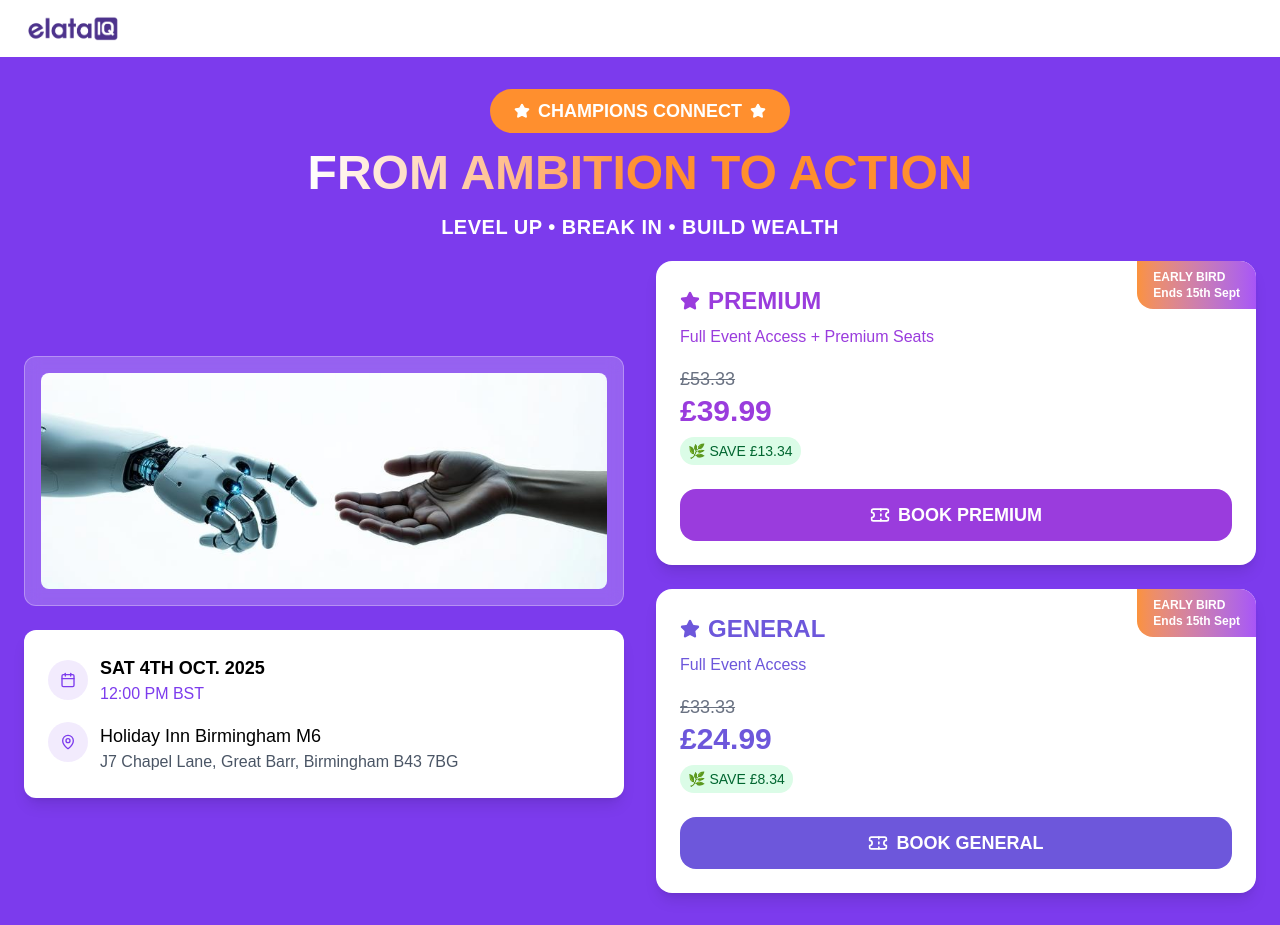
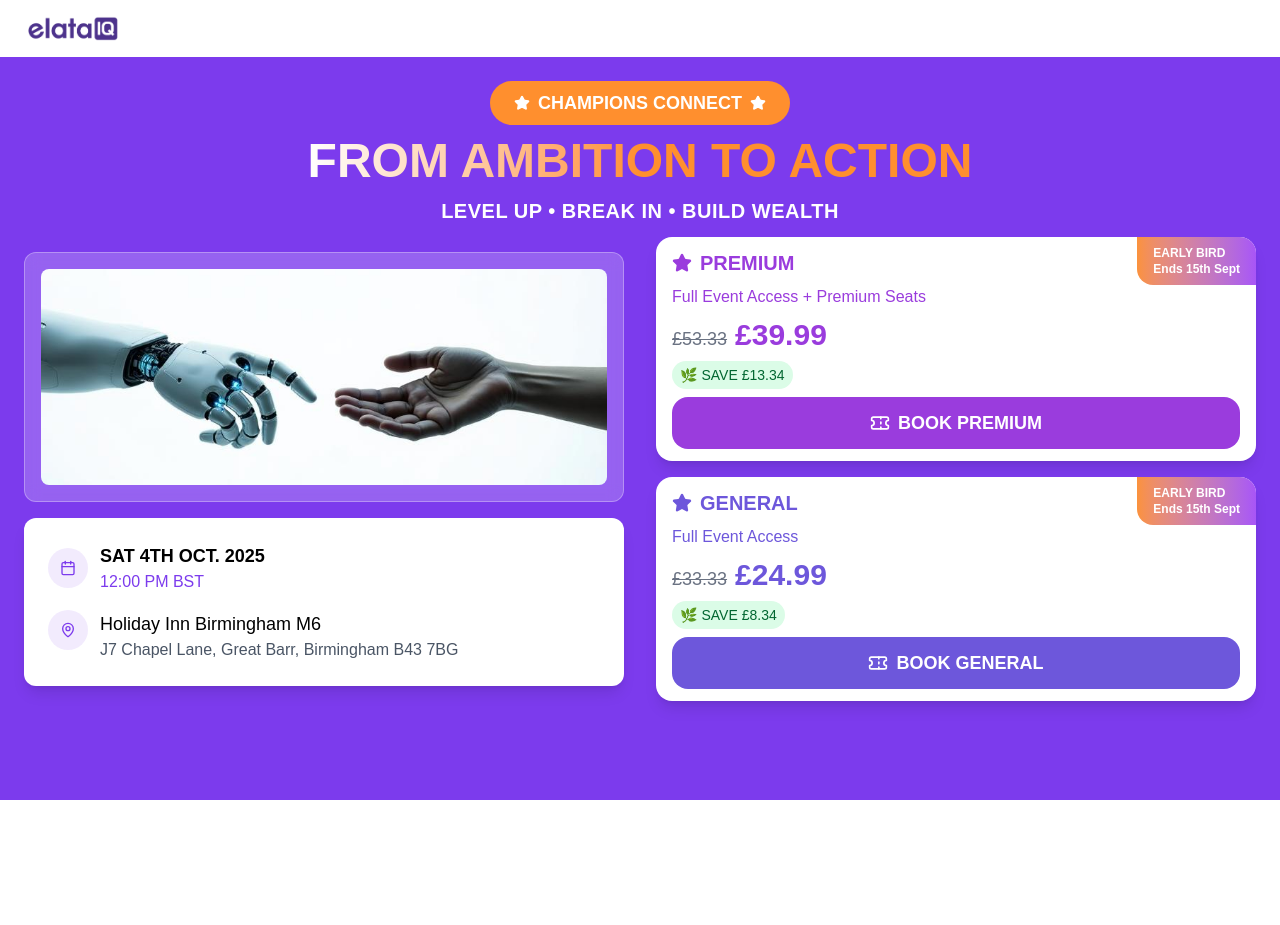
Before and after one commit to Philip-Nwabuwa/invite-link, a Next.js app: page / in a window 1280 px wide. After the commit the page ends 800 px from the top, so only its background shows below. Built offline with nearby package versions, Linux system fonts and the light colour scheme.

Commit message:
Adjust homepage layout by modifying padding and margin values, enhancing visual consistency and readability of text elements

```diff
--- a/src/app/page.tsx
+++ b/src/app/page.tsx
@@ -12,16 +12,16 @@ export default function Home() {
           <Image src={Logo} alt="Logo" width={100} height={100} />
         </div>
       </nav>
-      <div className="max-w-7xl mx-auto w-full flex flex-col items-center px-6 py-8">
-        <div className="bg-[#ff8f2e] w-fit rounded-full px-6 py-2 text-center mb-4">
+      <div className="max-w-7xl mx-auto w-full flex flex-col items-center px-6 py-6">
+        <div className="bg-[#ff8f2e] w-fit rounded-full px-6 py-2 text-center mb-3">
           <span className="text-white font-extrabold text-lg flex items-center justify-center gap-2">
             <Star className="w-4 h-4 fill-white" /> CHAMPIONS CONNECT{" "}
             <Star className="w-4 h-4 fill-white" />
           </span>
         </div>
 
-        <div className="text-center mb-5">
-          <h1 className="text-3xl md:text-5xl font-bold mb-4 bg-gradient-to-r from-[#fff] via-[#ff8f2e] to-[#ff8f2e] text-transparent bg-clip-text">
+        <div className="text-center mb-3">
+          <h1 className="text-3xl md:text-5xl font-bold mb-3 bg-gradient-to-r from-[#fff] via-[#ff8f2e] to-[#ff8f2e] text-transparent bg-clip-text">
             FROM AMBITION TO ACTION
           </h1>
           <p className="text-lg md:text-xl font-bold text-white uppercase tracking-wide">
@@ -30,7 +30,7 @@ export default function Home() {
         </div>
 
         <div className="w-full grid grid-cols-1 lg:grid-cols-2 justify-center items-center gap-4 md:gap-8">
-          <div className="space-y-6">
+          <div className="space-y-4">
             <div className="bg-white/20 backdrop-blur-sm rounded-xl h-[150px] md:h-[250px] p-4 flex items-center justify-center border border-white/30">
               <Image
                 src={RoboticHand}
@@ -69,14 +69,14 @@ export default function Home() {
             </div>
           </div>
 
-          <div className="space-y-6">
-            <div className="bg-white rounded-2xl p-4 md:p-6 shadow-lg text-black relative hover:scale-105 transition-all duration-500">
+          <div className="space-y-4">
+            <div className="bg-white rounded-2xl py-3 px-4 shadow-lg text-black relative hover:scale-105 transition-all duration-500">
               <div className="absolute top-0 right-0 bg-gradient-to-r from-[#fb923c] to-[#a855f7] text-white px-4 py-2 rounded-bl-2xl rounded-tr-2xl text-xs font-bold">
                 EARLY BIRD
                 <div className="text-xs">Ends 15th Sept</div>
               </div>
-              <div className="mb-3 md:mb-4">
-                <h3 className="text-[#9a3cdd] text-2xl font-bold mb-2 flex items-center gap-2">
+              <div className="mb-2">
+                <h3 className="text-[#9a3cdd] text-xl font-bold mb-2 flex items-center gap-2">
                   <Star className="size-5 fill-[#9a3cdd]" /> PREMIUM
                 </h3>
                 <p className="text-[#9a3cdd]">
@@ -84,8 +84,8 @@ export default function Home() {
                 </p>
               </div>
 
-              <div className="mb-3 md:mb-6">
-                <div className="flex flex-col items-baseline space-x-2 mb-2">
+              <div className="mb-2">
+                <div className="flex items-baseline space-x-2 mb-2">
                   <span className="text-gray-500 line-through text-lg">
                     £53.33
                   </span>
@@ -104,21 +104,21 @@ export default function Home() {
               </button>
             </div>
 
-            <div className="bg-white rounded-2xl p-4 md:p-6 shadow-lg text-black relative hover:scale-105 transition-all duration-500">
+            <div className="bg-white rounded-2xl py-3 px-4 shadow-lg text-black relative hover:scale-105 transition-all duration-500">
               <div className="absolute top-0 right-0 bg-gradient-to-r from-[#fb923c] to-[#a855f7] text-white px-4 py-2 rounded-bl-2xl rounded-tr-2xl text-xs font-bold">
                 EARLY BIRD
                 <div className="text-xs">Ends 15th Sept</div>
               </div>
 
-              <div className="mb-3 md:mb-4">
-                <h3 className="text-[#6d57db] text-2xl font-bold mb-2 flex items-center gap-2">
+              <div className="mb-2">
+                <h3 className="text-[#6d57db] text-xl font-bold mb-2 flex items-center gap-2">
                   <Star className="size-5 fill-[#6d57db]" /> GENERAL
                 </h3>
                 <p className="text-[#6d57db]">Full Event Access</p>
               </div>
 
-              <div className="mb-3 md:mb-6">
-                <div className="flex flex-col items-baseline space-x-2 mb-2">
+              <div className="mb-2">
+                <div className="flex items-baseline space-x-2 mb-2">
                   <span className="text-gray-500 line-through text-lg">
                     £33.33
                   </span>
```
